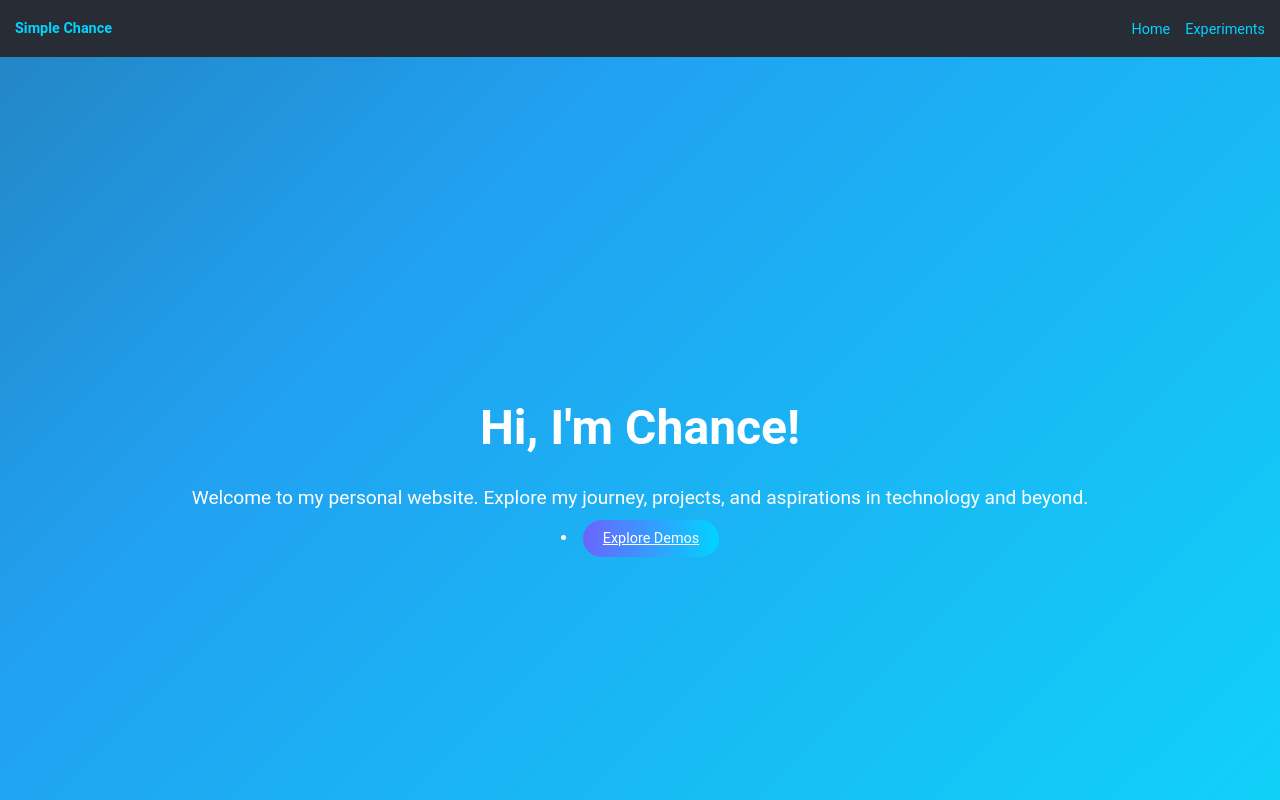
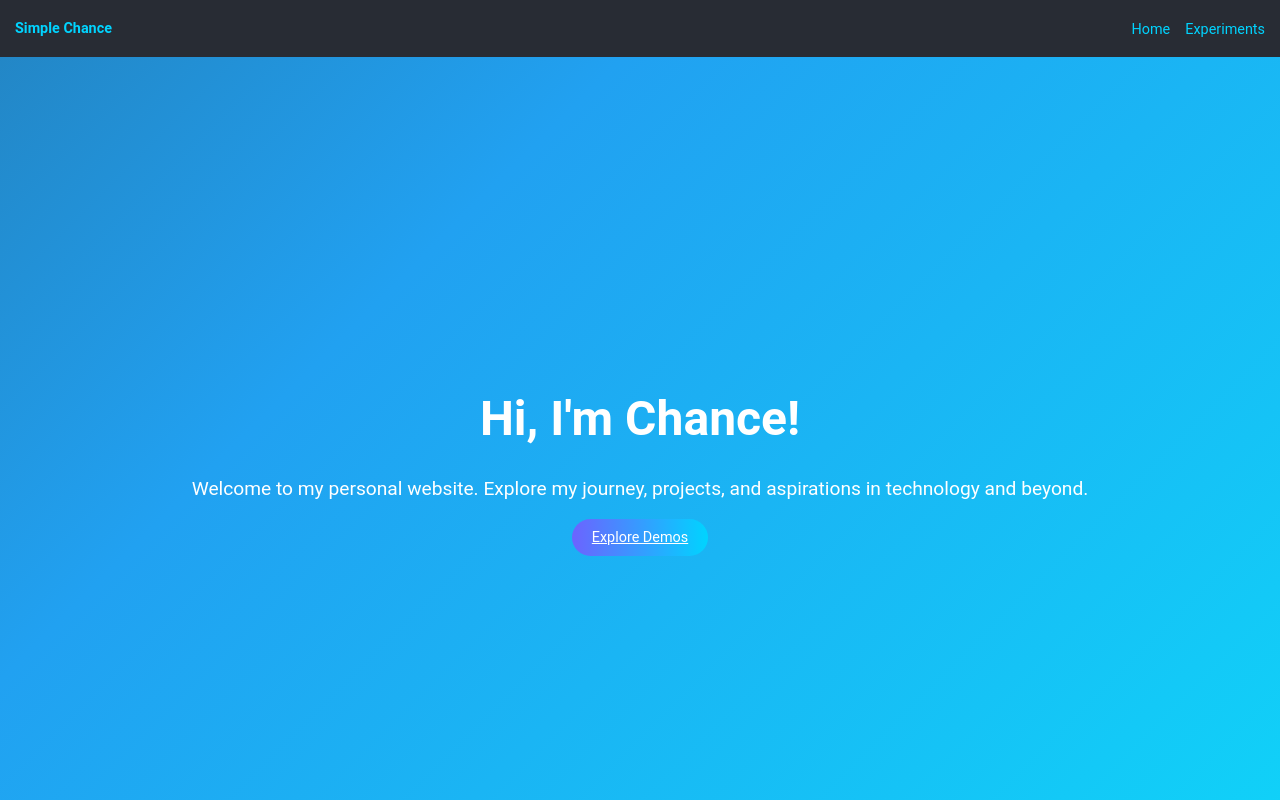
Before and after one commit to SimpleChance/CSWebPortfolio, a React (Create React App) app: page /#/ in a window 1280 px wide. Shown: the top 800 px of the page. Built offline with nearby package versions, Linux system fonts and the light colour scheme.

Commit message:
Small formatting fix

```diff
--- a/src/components/Hero.jsx
+++ b/src/components/Hero.jsx
@@ -6,7 +6,7 @@ const Hero = () => {
     <header className="hero">
       <h1>Hi, I'm Chance!</h1>
       <p>Welcome to my personal website. Explore my journey, projects, and aspirations in technology and beyond.</p>
-      <li><Link to="/experiments" className="cta-button"> Explore Demos </Link></li>
+      <Link to="/experiments" className="cta-button"> Explore Demos </Link>
     </header>
   );
 }
```
